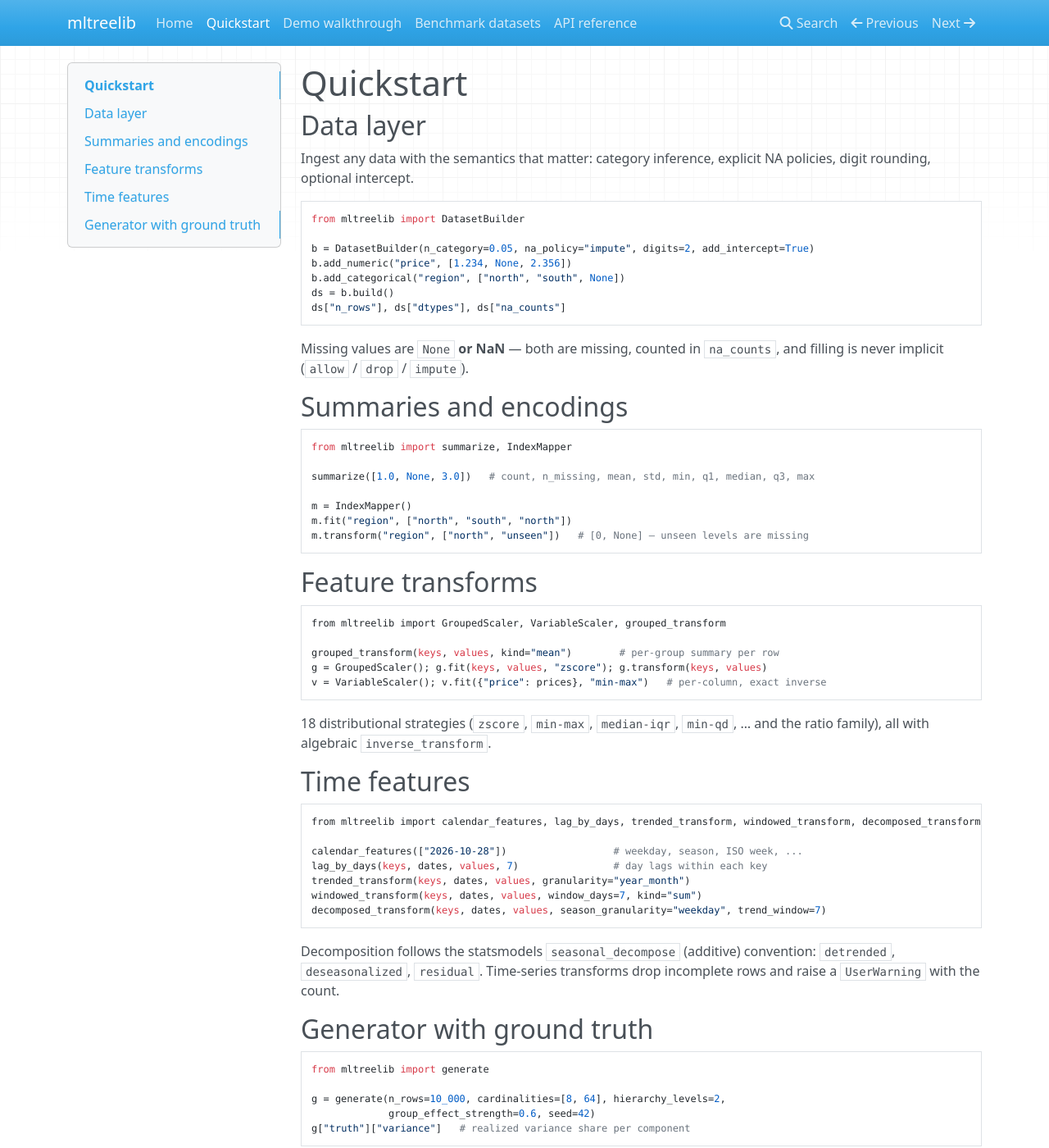
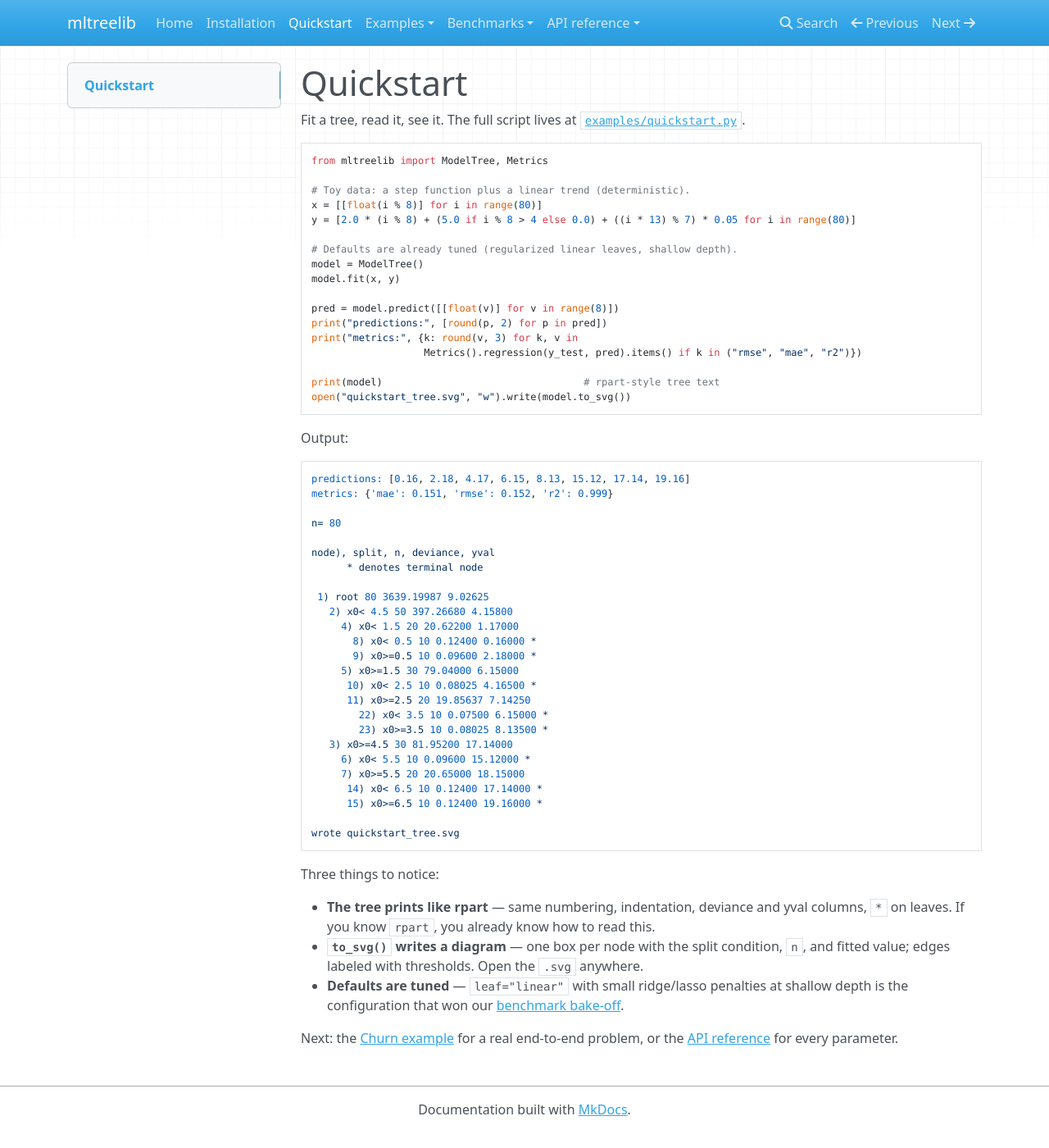
Before and after one commit to jkapila/mltreelib, an MkDocs documentation site: the page built from docs/quickstart.md, in a window 1280 px wide and 1400 px high. Shown: the whole window at 82% size. Built offline with MkDocs 1.6.1, drawn with Linux system fonts in a browser that asks for light colours; nearby versions of some CDN libraries; some of the changed text lies outside the part shown.

Commit message:
Docs restructure + usable example suite + visible Elo board
- nav: Home, Installation, Quickstart, Examples (Churn / Data Processing /
  Model build & Tree Visualization), Benchmarks (ELO / DataSets),
  API reference (Data & Model); llmstxt list updated; zensical build clean
- examples: quickstart, churn_demo (Bank_Customer_Churn end-to-end,
  85% acc), model_viz_demo (rpart text, splits, paths, leaves, SVG),
  constraints_demo (monotone + interaction verification),
  weights_regularization (weights, ridge/lasso/elastic, min_relevance)
- docs pages carry the real script outputs; installation page added;
  elo_report.py counts datasets correctly (was hardcoded 5)

````diff
--- a/docs/quickstart.md
+++ b/docs/quickstart.md
@@ -1,72 +1,69 @@
 # Quickstart
 
-## Data layer
-
-Ingest any data with the semantics that matter: category inference, explicit NA
-policies, digit rounding, optional intercept.
+Fit a tree, read it, see it. The full script lives at
+[`examples/quickstart.py`](https://github.com/jkapila/mltreelib/blob/main/examples/quickstart.py).
 
 ```python
-from mltreelib import DatasetBuilder
+from mltreelib import ModelTree, Metrics
 
-b = DatasetBuilder(n_category=0.05, na_policy="impute", digits=2, add_intercept=True)
-b.add_numeric("price", [1.234, None, 2.356])
-b.add_categorical("region", ["north", "south", None])
-ds = b.build()
-ds["n_rows"], ds["dtypes"], ds["na_counts"]
+# Toy data: a step function plus a linear trend (deterministic).
+x = [[float(i % 8)] for i in range(80)]
+y = [2.0 * (i % 8) + (5.0 if i % 8 > 4 else 0.0) + ((i * 13) % 7) * 0.05 for i in range(80)]
+
+# Defaults are already tuned (regularized linear leaves, shallow depth).
+model = ModelTree()
+model.fit(x, y)
+
+pred = model.predict([[float(v)] for v in range(8)])
+print("predictions:", [round(p, 2) for p in pred])
+print("metrics:", {k: round(v, 3) for k, v in
+                   Metrics().regression(y_test, pred).items() if k in ("rmse", "mae", "r2")})
+
+print(model)                                  # rpart-style tree text
+open("quickstart_tree.svg", "w").write(model.to_svg())
 ```
 
-Missing values are `None` **or NaN** — both are missing, counted in
-`na_counts`, and filling is never implicit (`allow` / `drop` / `impute`).
+Output:
 
-## Summaries and encodings
+```text
+predictions: [0.16, 2.18, 4.17, 6.15, 8.13, 15.12, 17.14, 19.16]
+metrics: {'mae': 0.151, 'rmse': 0.152, 'r2': 0.999}
 
-```python
-from mltreelib import summarize, IndexMapper
+n= 80
 
-summarize([1.0, None, 3.0])   # count, n_missing, mean, std, min, q1, median, q3, max
+node), split, n, deviance, yval
+      * denotes terminal node
 
-m = IndexMapper()
-m.fit("region", ["north", "south", "north"])
-m.transform("region", ["north", "unseen"])   # [0, None] — unseen levels are missing
+ 1) root 80 3639.19987 9.02625
+   2) x0< 4.5 50 397.26680 4.15800
+     4) x0< 1.5 20 20.62200 1.17000
+       8) x0< 0.5 10 0.12400 0.16000 *
+       9) x0>=0.5 10 0.09600 2.18000 *
+     5) x0>=1.5 30 79.04000 6.15000
+      10) x0< 2.5 10 0.08025 4.16500 *
+      11) x0>=2.5 20 19.85637 7.14250
+        22) x0< 3.5 10 0.07500 6.15000 *
+        23) x0>=3.5 10 0.08025 8.13500 *
+   3) x0>=4.5 30 81.95200 17.14000
+     6) x0< 5.5 10 0.09600 15.12000 *
+     7) x0>=5.5 20 20.65000 18.15000
+      14) x0< 6.5 10 0.12400 17.14000 *
+      15) x0>=6.5 10 0.12400 19.16000 *
+
+wrote quickstart_tree.svg
 ```
 
-## Feature transforms
+Three things to notice:
 
-```python
-from mltreelib import GroupedScaler, VariableScaler, grouped_transform
+- **The tree prints like rpart** — same numbering, indentation, deviance and
+  yval columns, `*` on leaves. If you know `rpart`, you already know how to
+  read this.
+- **`to_svg()` writes a diagram** — one box per node with the split condition,
+  `n`, and fitted value; edges labeled with thresholds. Open the `.svg`
+  anywhere.
+- **Defaults are tuned** — `leaf="linear"` with small ridge/lasso penalties at
+  shallow depth is the configuration that won our [benchmark
+  bake-off](benchmarks/elo.md).
 
-grouped_transform(keys, values, kind="mean")        # per-group summary per row
-g = GroupedScaler(); g.fit(keys, values, "zscore"); g.transform(keys, values)
-v = VariableScaler(); v.fit({"price": prices}, "min-max")   # per-column, exact inverse
-```
-
-18 distributional strategies (`zscore`, `min-max`, `median-iqr`, `min-qd`, … and
-the ratio family), all with algebraic `inverse_transform`.
-
-## Time features
-
-```python
-from mltreelib import calendar_features, lag_by_days, trended_transform, windowed_transform, decomposed_transform
-
-calendar_features(["2026-10-28"])                  # weekday, season, ISO week, ...
-lag_by_days(keys, dates, values, 7)                # day lags within each key
-trended_transform(keys, dates, values, granularity="year_month")
-windowed_transform(keys, dates, values, window_days=7, kind="sum")
-decomposed_transform(keys, dates, values, season_granularity="weekday", trend_window=7)
-```
-
-Decomposition follows the statsmodels `seasonal_decompose` (additive)
-convention: `detrended`, `deseasonalized`, `residual`. Time-series transforms
-drop incomplete rows and raise a `UserWarning` with the count.
-
-## Generator with ground truth
-
-```python
-from mltreelib import generate
-
-g = generate(n_rows=10_000, cardinalities=[8, 64], hierarchy_levels=2,
-             group_effect_strength=0.6, seed=42)
-g["truth"]["variance"]   # realized variance share per component
-```
-
-Every learner can be scored on **structure recovery**, not just accuracy.
+Next: the [Churn example](examples/churn.md) for a real end-to-end problem, or
+the [API reference](reference/data-model.md) for every parameter.
--- a/mkdocs.yml
+++ b/mkdocs.yml
@@ -35,10 +35,17 @@ markdown_extensions:
       permalink: true
 nav:
   - Home: index.md
+  - Installation: installation.md
   - Quickstart: quickstart.md
-  - Demo walkthrough: demo.md
-  - Benchmark datasets: datasets.md
-  - API reference: reference/api.md
+  - Examples:
+      - Churn: examples/churn.md
+      - Data Processing: examples/data-processing.md
+      - Model build & Tree Visualization: examples/model-build-viz.md
+  - Benchmarks:
+      - ELO: benchmarks/elo.md
+      - DataSets: benchmarks/datasets.md
+  - API reference:
+      - Data & Model: reference/data-model.md
 plugins:
   - search
   - include-markdown
@@ -48,7 +55,11 @@ plugins:
       sections:
         Documentation:
           - index.md
+          - installation.md
           - quickstart.md
-          - demo.md
-          - datasets.md
-          - reference/api.md
+          - examples/churn.md
+          - examples/data-processing.md
+          - examples/model-build-viz.md
+          - benchmarks/elo.md
+          - benchmarks/datasets.md
+          - reference/data-model.md
````
Also changed, not shown: docs/benchmarks/datasets.md (renamed from docs/datasets.md, +1 -1 lines), docs/benchmarks/elo.md (added, +63 -0 lines), docs/examples/churn.md (added, +80 -0 lines), docs/examples/data-processing.md (renamed from docs/demo.md, +5 -1 lines), docs/examples/model-build-viz.md (added, +119 -0 lines), docs/index.md (+23 -13 lines), docs/installation.md (added, +50 -0 lines), docs/reference/data-model.md (added, +83 -0 lines), 6 other files.
